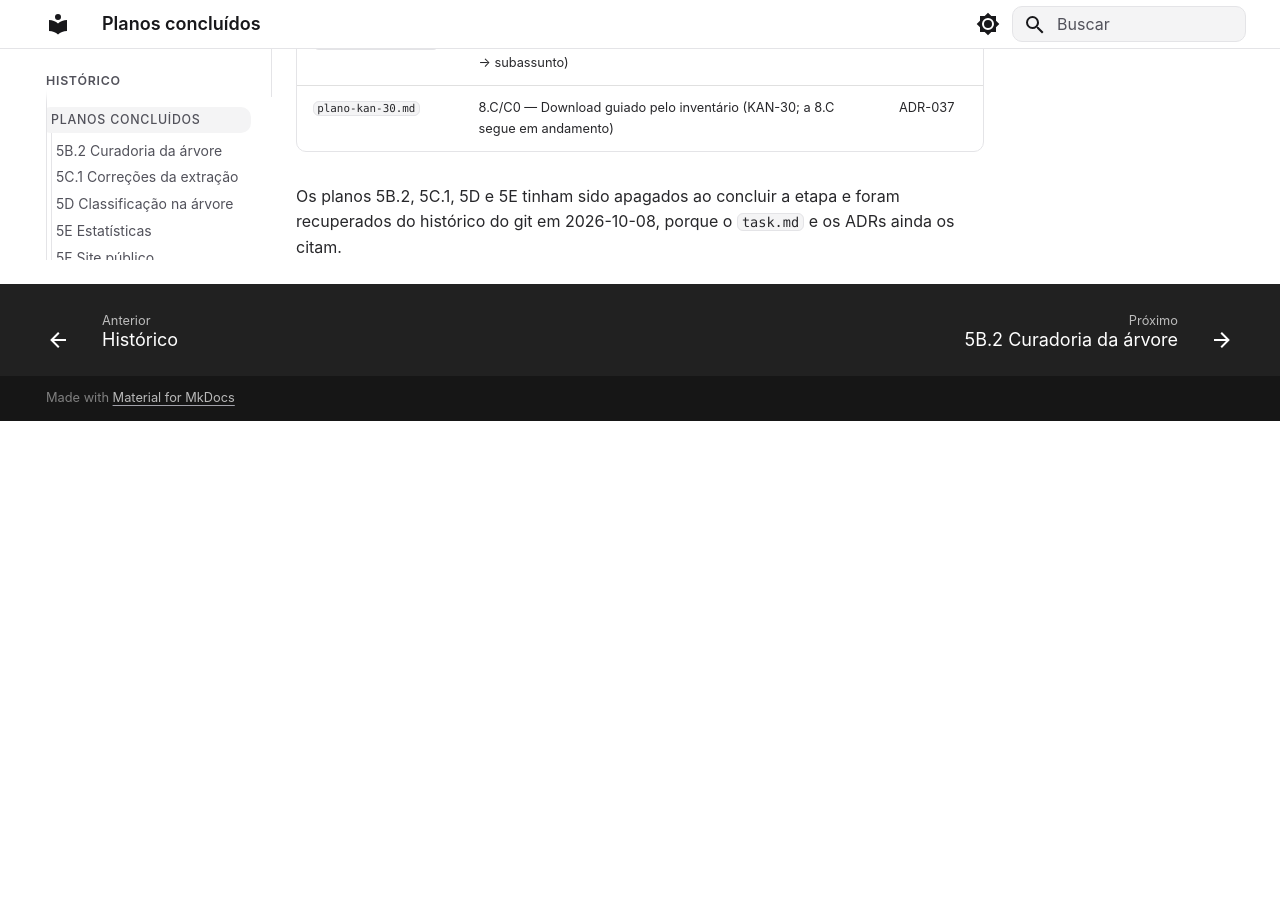
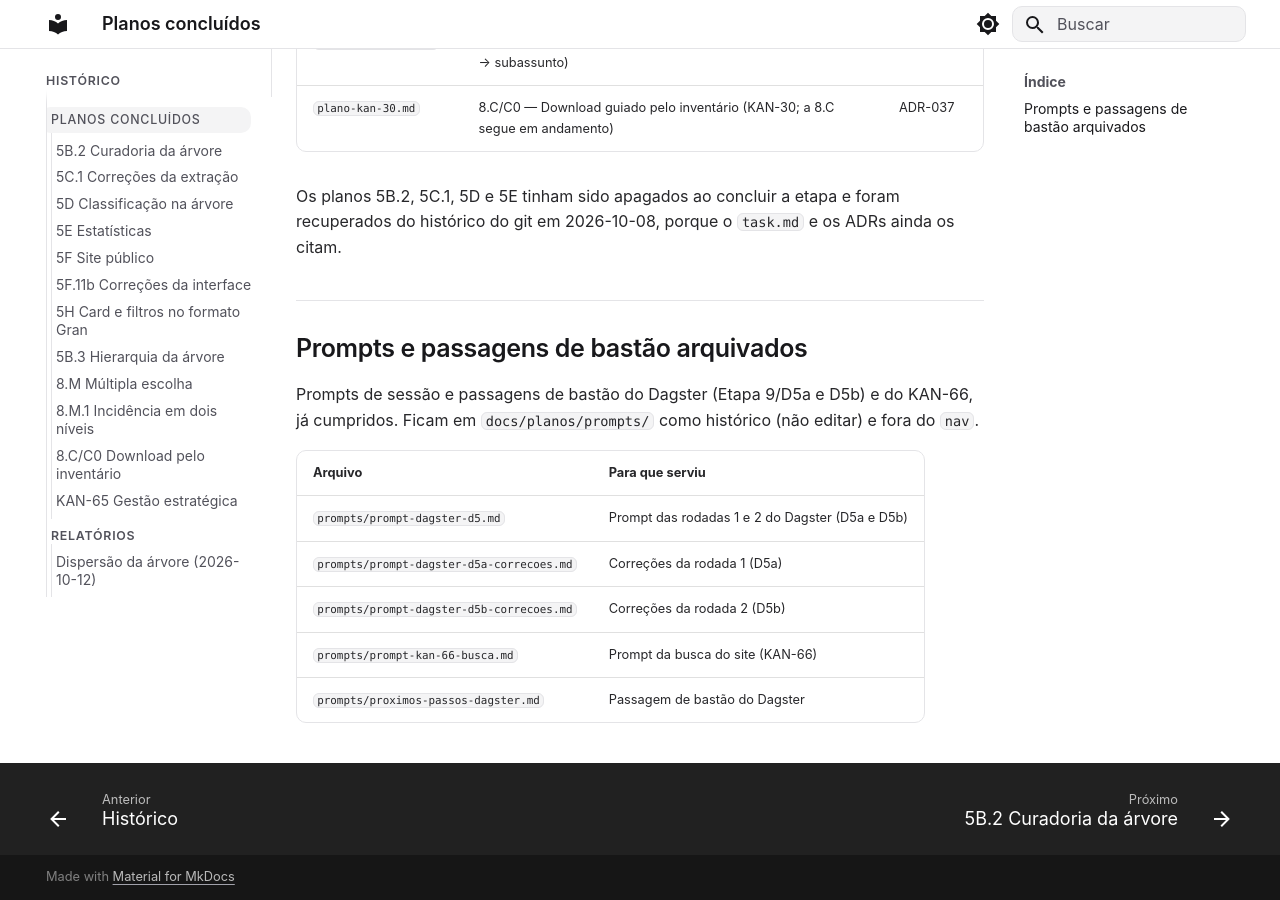
Before and after one commit to athosroque/scraper-cebraspe, an MkDocs documentation site: the page built from docs/planos/README.md, in a window 1280 px wide and 900 px high, scrolled down 1023 px. Built offline with MkDocs 1.6.1 and Material for MkDocs 9.7.7, drawn with Linux system fonts in a browser that asks for light colours; before the commit the page ends 1444 px from its top, so only the background shows below that.

Commit message:
docs(scraper-cebraspe): arquiva prompts do Dagster e KAN-66 e atualiza o status da Etapa 9
D5a e D5b constam como entregues (falta o ADR-042); D4 segue em análise.

Co-Authored-By: Claude Sonnet 5.5 <noreply@anthropic.com>
Claude-Session: https://claude.ai/code/session_01QYS8Aw7ayqXjciPc2HZPAJ

```diff
--- a/docs/planos/README.md
+++ b/docs/planos/README.md
@@ -28,3 +28,16 @@ acrescente o plano na tabela abaixo e no `nav` do `mkdocs.yml` (grupo "Planos co
 Os planos 5B.2, 5C.1, 5D e 5E tinham sido apagados ao concluir a etapa e
 foram recuperados do histórico do git em 2026-10-08, porque o `task.md` e
 os ADRs ainda os citam.
+
+## Prompts e passagens de bastão arquivados
+
+Prompts de sessão e passagens de bastão do Dagster (Etapa 9/D5a e D5b) e do KAN-66, já
+cumpridos. Ficam em `docs/planos/prompts/` como histórico (não editar) e fora do `nav`.
+
+| Arquivo | Para que serviu |
+|---|---|
+| `prompts/prompt-dagster-d5.md` | Prompt das rodadas 1 e 2 do Dagster (D5a e D5b) |
+| `prompts/prompt-dagster-d5a-correcoes.md` | Correções da rodada 1 (D5a) |
+| `prompts/prompt-dagster-d5b-correcoes.md` | Correções da rodada 2 (D5b) |
+| `prompts/prompt-kan-66-busca.md` | Prompt da busca do site (KAN-66) |
+| `prompts/proximos-passos-dagster.md` | Passagem de bastão do Dagster |
--- a/mkdocs.yml
+++ b/mkdocs.yml
@@ -8,6 +8,7 @@ site_dir: build/docs
 
 not_in_nav: |
   guia/_contrato.md
+  planos/prompts/*.md
 
 theme:
   name: material
```
Also changed, not shown: CLAUDE.md (+2 -2 lines), plano-etapa-9.md (+2 -1 lines), proximos-passos-c1-figuras-e-painel.md (+1 -1 lines), task.md (+6 -3 lines), docs/planos/prompts/prompt-dagster-d5.md (renamed from prompt-dagster-d5.md), docs/planos/prompts/prompt-dagster-d5a-correcoes.md (renamed from prompt-dagster-d5a-correcoes.md), docs/planos/prompts/prompt-dagster-d5b-correcoes.md (renamed from prompt-dagster-d5b-correcoes.md), docs/planos/prompts/prompt-kan-66-busca.md (renamed from prompt-kan-66-busca.md), docs/planos/prompts/proximos-passos-dagster.md (renamed from proximos-passos-dagster.md).
